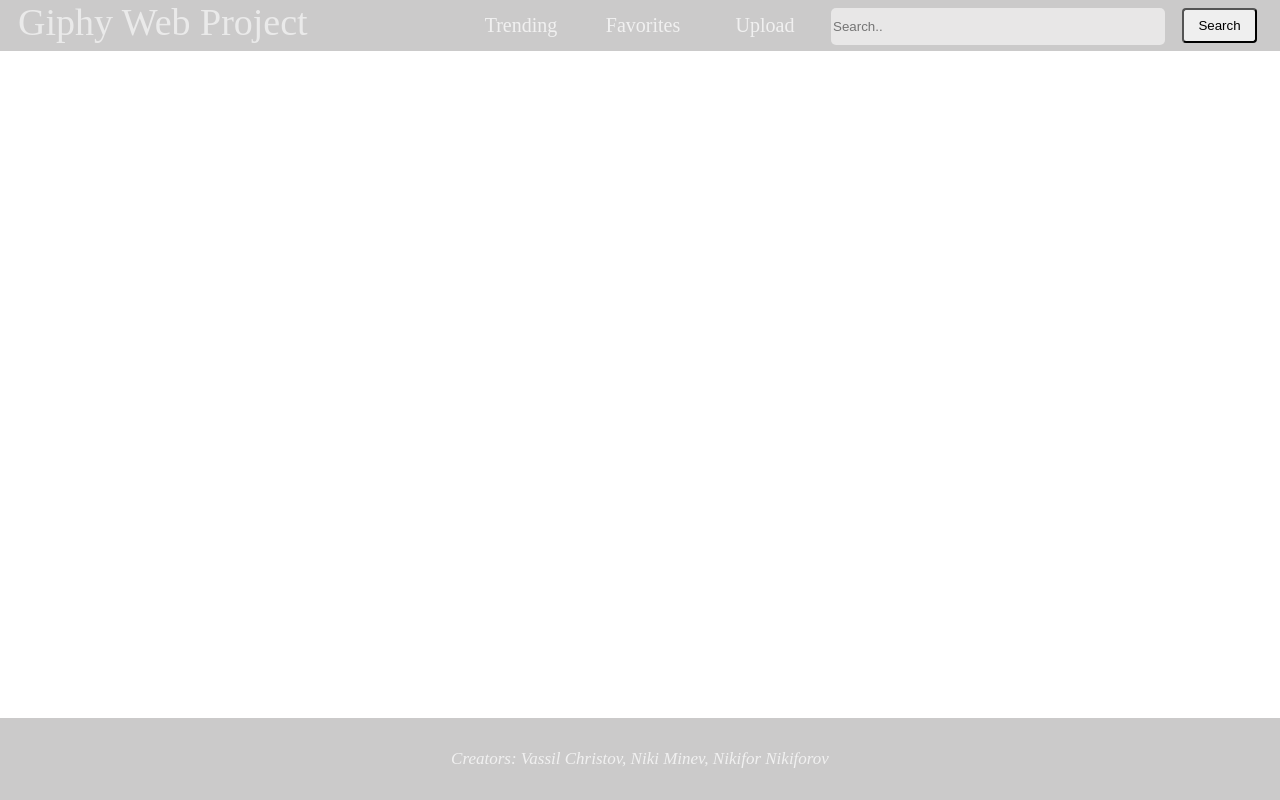
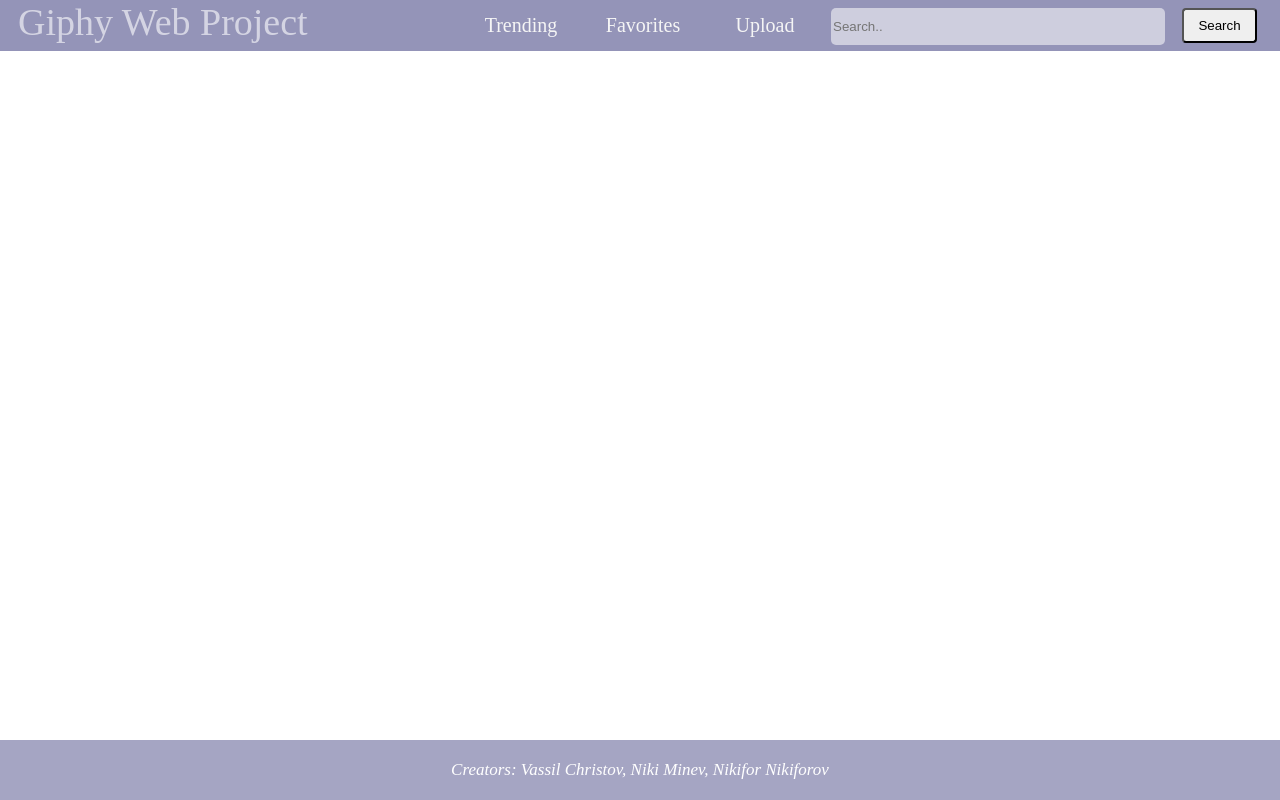
Before and after one commit to vasschu/giphy, a website with bundled scripts: page index.html in a window 1280 px wide. Built offline with nearby package versions, Linux system fonts and the light colour scheme; no server answers.

Commit message:
made some style changes

```diff
--- a/styles.css
+++ b/styles.css
@@ -8,12 +8,16 @@
 .navbar-main {
     display: inline-block;
     width: 100%;
-    background-color: rgba(185, 184, 184, 0.74);
+    background-color: #9494b8;
+    position: fixed;
+    top: 0;
+    width: 100%;
 }
 
 .navbar-main a {
     float: left;
-    color: rgba(252, 252, 252, 0.767);
+    color: whitesmoke;
+    text-shadow: black;
     text-align: center;
     padding: 14px 16px;
     text-decoration: none;
@@ -81,18 +85,21 @@ body {
 .footer {
     display: inline-block;
     width: 100%;
-    background-color: rgba(185, 184, 184, 0.74);
+    height: 60px;
+    background-color:  #9494b8d5;
     position: fixed;
     left: 0;
     bottom: 0;
+    text-shadow: black;
 }
 
 .footer p {
-    color: rgba(252, 252, 252, 0.767);
+    color: white;
     text-align: center;
-    padding: 14px 16px;
+    padding: 3px 16px;
     font-size: 17px;
     font-style: italic;
+    text-shadow:  black;
 }
 
 .display-single-gif-container {
```
